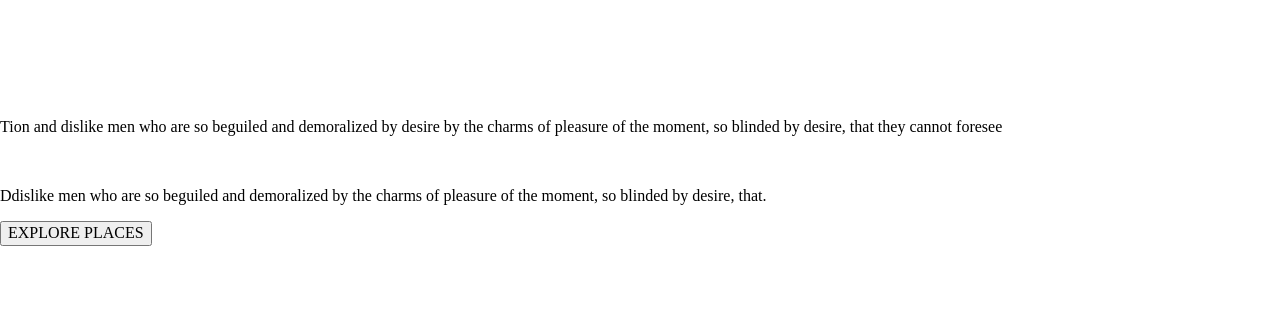
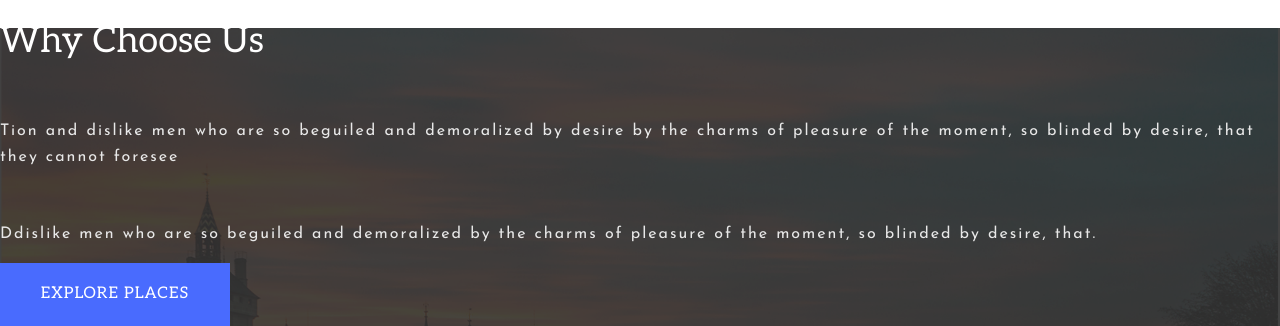
Before and after one commit to tildanyrvik/website-design, a plain HTML site: page index.html in a window 1280 px wide. Shown: the part 802-1128 px from the top of the page. Before the commit the page ends 1048 px from the top, so only its background shows below. Drawn offline with nearby package versions, Linux system fonts and the light colour scheme.

Commit message:
section 2 styling

```diff
--- a/index.html
+++ b/index.html
@@ -44,7 +44,7 @@
         <p class="s2-paragprah">Tion and dislike men who are so beguiled and demoralized by
             desire by the charms of pleasure of the moment, so blinded by desire, that they cannot foresee </p>
         <br>
-        <p class="s2-paragraph">Ddislike men who are so beguiled and demoralized by the charms of pleasure
+        <p class="s2-paragprah">Ddislike men who are so beguiled and demoralized by the charms of pleasure
             of the moment, so blinded by desire, that.</p>
 
         <button class="s2-button">EXPLORE PLACES</button>
--- a/styles/_section2.scss
+++ b/styles/_section2.scss
@@ -3,4 +3,40 @@
     font-size: 36px;
     line-height: 26px;
     color: white;
+    font-weight: 400;
 }
+
+.s2-paragprah {
+    font-family: $primary-font;
+    font-size: 16px;
+    line-height: 26px;
+    letter-spacing: 2px;
+    color: #E8E8E8;
+}
+
+.s2-button {
+    max-width: 230px;
+    width: 100%;
+    height: 63px;
+    font-family: $secondary-font;
+    font-size: 16px;
+    line-height: 26px;
+    letter-spacing: 1px;
+    color: white;
+    border: none;
+    transition: $transition;
+
+    background-color: #496BFE;
+
+&:hover {
+    transform: scale(1.05);
+    cursor: pointer;
+}
+}
+
+.section2 {
+    background-image: url(../images/section2-background.png);
+    background-size: cover;
+    background-position: center;
+    background-repeat: no-repeat;
+}
```
Also changed, not shown: styles/index.css, 1 other file.
